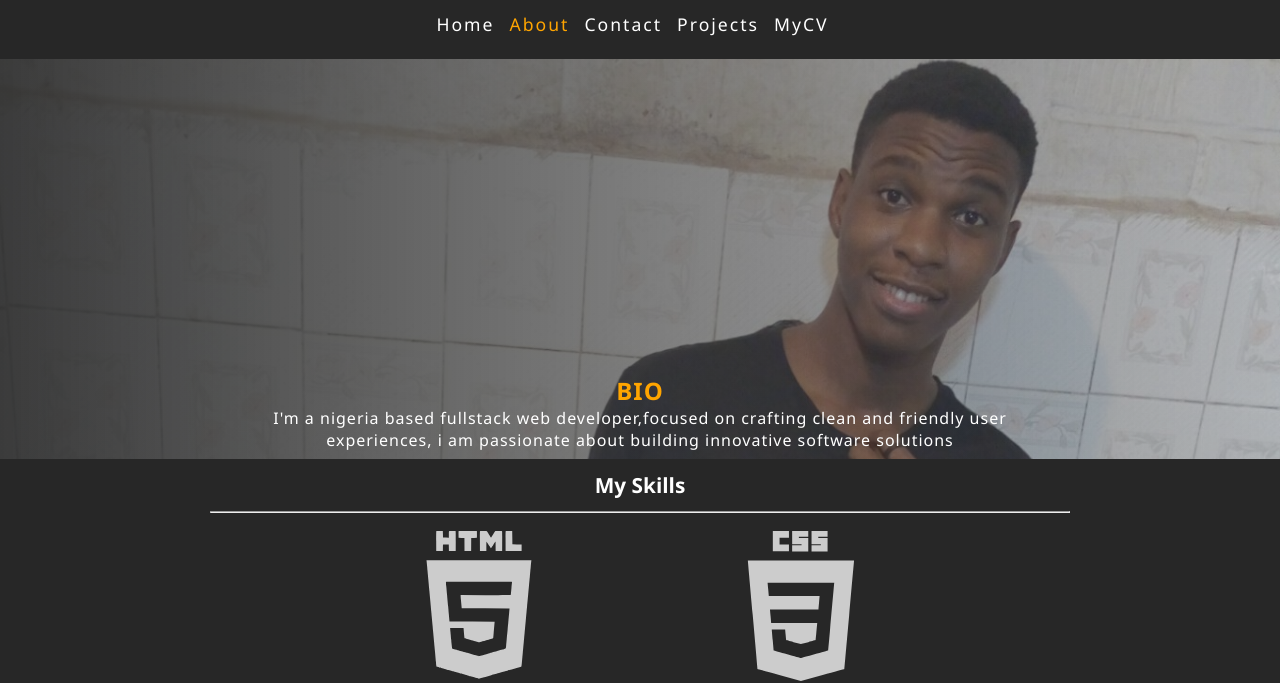
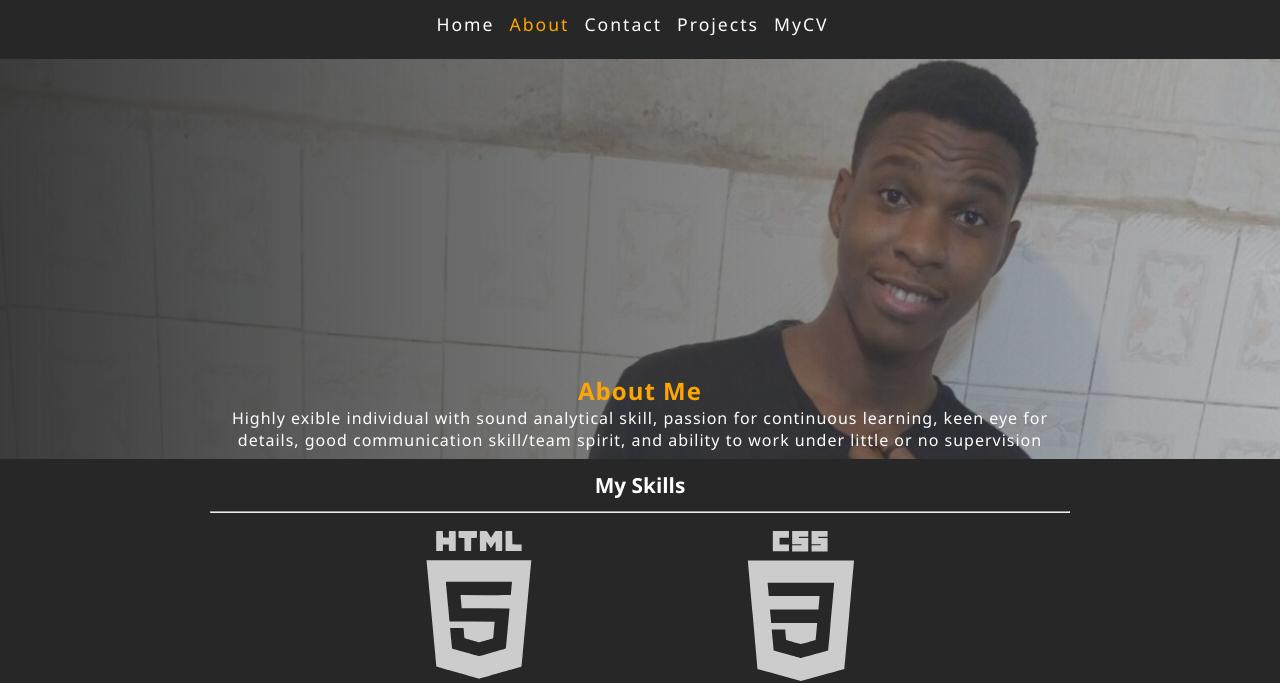
Before and after one commit to dom-codex/my-portfolio, a plain HTML site: page html/about.html in a window 1280 px wide. Shown: the top 683 px of the page. Drawn offline with Linux system fonts and the light colour scheme; files whose address does not match are found by name.

Commit message:
update navigation

```diff
--- a/html/about.html
+++ b/html/about.html
@@ -15,7 +15,7 @@
         <nav class="nav">
             <ul>
                 <li><a
-                        href="index.html">Home</a>
+                        href="../index.html">Home</a>
                 </li>
                 <li><a class="link-active"
                         href="about.html">About</a>
@@ -39,13 +39,17 @@
             </div>
         </header>
         <section class="showcase-about">
-            <h2>BIO</h2>
-            <p>I'm a nigeria based fullstack
-                web developer,focused on
-                crafting clean and friendly
-                user experiences, i am
-                passionate about building
-                innovative software solutions
+            <h2>About Me</h2>
+            <p>Highly exible individual with
+                sound
+                analytical skill, passion for
+                continuous
+                learning, keen eye for
+                details, good communication
+                skill/team
+                spirit, and ability to work
+                under little or
+                no supervision
             </p>
         </section>
         <section class="about-details">
```
Also changed, not shown: html/contact.html (+1 -1 lines), html/project.html (+1 -1 lines), index.html (renamed from html/index.html, +3 -3 lines).
